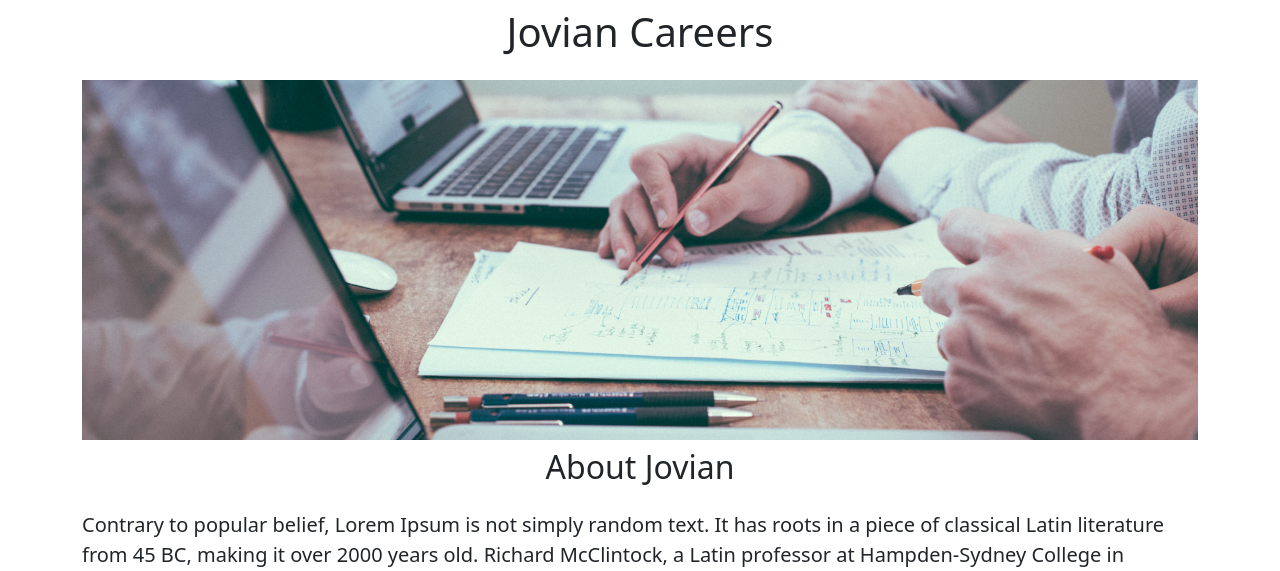
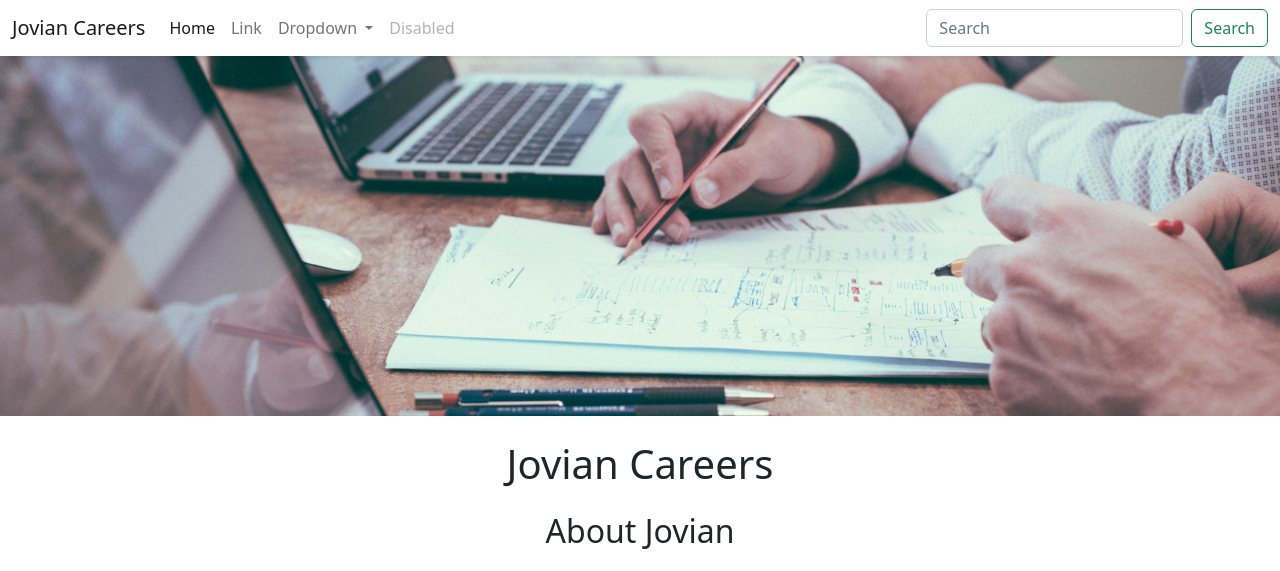
Before and after one commit to RAPIDO0/web-dev-jovian-careers-website, a Flask app: page / in a window 1280 px wide. Shown: the top 571 px of the page. Run offline with Flask 3, Linux system fonts and the light colour scheme.

Commit message:
functional and Aesthetic Improvements

```diff
--- /dev/null
+++ b/templates/footer.html
@@ -0,0 +1,10 @@
+<footer class="py-3 my-4">
+    <ul class="nav justify-content-center border-bottom pb-3 mb-3">
+      <li class="nav-item"><a href="#" class="nav-link px-2 text-body-secondary">Home</a></li>
+      <li class="nav-item"><a href="#" class="nav-link px-2 text-body-secondary">Features</a></li>
+      <li class="nav-item"><a href="#" class="nav-link px-2 text-body-secondary">Pricing</a></li>
+      <li class="nav-item"><a href="#" class="nav-link px-2 text-body-secondary">FAQs</a></li>
+      <li class="nav-item"><a href="#" class="nav-link px-2 text-body-secondary">About</a></li>
+    </ul>
+    <p class="text-center text-body-secondary">&copy; 2023 Jovian, Inc</p>
+  </footer>
--- a/templates/home_bootstrap.html
+++ b/templates/home_bootstrap.html
@@ -10,17 +10,22 @@
                 width: 100%;
                 height: 360px;
                 object-fit: cover;
+                margin-bottom: 16px;
             }
         </style>
 
     </head>
     <body>
+        {% include 'nav.html' %}
+        <img class="img-fluid" id="banner" src="../static/banner.jpg" height="320">
         <div class="container">
             <h1 class="text-center mt-2 mb-4">Jovian Careers</h1>
-            <img class="img-fluid" id="banner" src="http://127.0.0.1:5000/static/banner.jpg" height="320">
+
             <h2 class="text-center mt-2 mb-4">
                 About Jovian
             </h2>
+            <div class="row">
+                <div class="col-md-6">
                     <p class="lead">
                         Contrary to popular belief, Lorem Ipsum is not simply random text.
                         It has roots in a piece of classical Latin literature from 45 BC, making it over 2000 years
@@ -31,6 +36,11 @@
                         This book is a treatise on the theory of ethics, very popular during the Renaissance.
                         The first line of Lorem Ipsum, "Lorem ipsum dolor sit amet..", comes from a line in section 1.10.32.
                     </p>
+                </div>
+                <div class="d-none d-md-block col-md-6">
+                    <img src="/static/people_working.jpg" style="height:320px;">
+                </div>
+            </div>
             <h2 class="text-center">
                 Open Positions Nice
             </h2>
@@ -41,9 +51,9 @@
             </p>
             <div class="text-center">
                 <button class="btn btn-primary">Contact US</button>
-                <p class="mt-4">Copyrignht 2023, Jovian</p>
             </div>
 
         </div>
+        {% include 'footer.html' %}
     </body>
 </html>
--- a/templates/jobitem.html
+++ b/templates/jobitem.html
@@ -11,7 +11,7 @@
         {% endif %}
     </div>
     <div class="col-2">
-        <button type="button" class="btn btn-outline-info">Apply</button>
+        <a href="mailto:gotzohippo@hotmail.com?subject=Salut {{job['title']}}%20test&body=My%20name%20%3A%20%3Cyour%20name%3E" type="button" class="btn btn-outline-info">Apply</a>
     </div>
 
 </div>
--- /dev/null
+++ b/templates/nav.html
@@ -0,0 +1,37 @@
+<nav class="navbar navbar-expand-lg bg-body-tertiary shadow-sm fixed-top bg-white">
+    <div class="container-fluid">
+      <a class="navbar-brand" href="#">Jovian Careers</a>
+      <button class="navbar-toggler" type="button" data-bs-toggle="collapse" data-bs-target="#navbarSupportedContent" aria-controls="navbarSupportedContent" aria-expanded="false" aria-label="Toggle navigation">
+        <span class="navbar-toggler-icon"></span>
+      </button>
+      <div class="collapse navbar-collapse" id="navbarSupportedContent">
+        <ul class="navbar-nav me-auto mb-2 mb-lg-0">
+          <li class="nav-item">
+            <a class="nav-link active" aria-current="page" href="#">Home</a>
+          </li>
+          <li class="nav-item">
+            <a class="nav-link" href="#">Link</a>
+          </li>
+          <li class="nav-item dropdown">
+            <a class="nav-link dropdown-toggle" href="#" role="button" data-bs-toggle="dropdown" aria-expanded="false">
+              Dropdown
+            </a>
+            <ul class="dropdown-menu">
+              <li><a class="dropdown-item" href="#">Action</a></li>
+              <li><a class="dropdown-item" href="#">Another action</a></li>
+              <li><hr class="dropdown-divider"></li>
+              <li><a class="dropdown-item" href="#">Something else here</a></li>
+            </ul>
+          </li>
+          <li class="nav-item">
+            <a class="nav-link disabled" aria-disabled="true">Disabled</a>
+          </li>
+        </ul>
+        <form class="d-flex" role="search">
+          <input class="form-control me-2" type="search" placeholder="Search" aria-label="Search">
+          <button class="btn btn-outline-success" type="submit">Search</button>
+        </form>
+      </div>
+    </div>
+  </nav>
+  <div style="height:56px"></div>
```
Also changed, not shown: 1 other file. Lines whose indentation alone changed are shown as unchanged.
